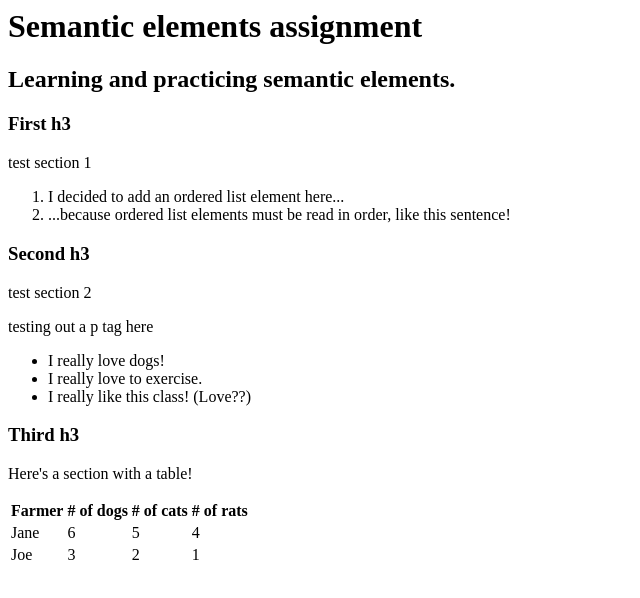
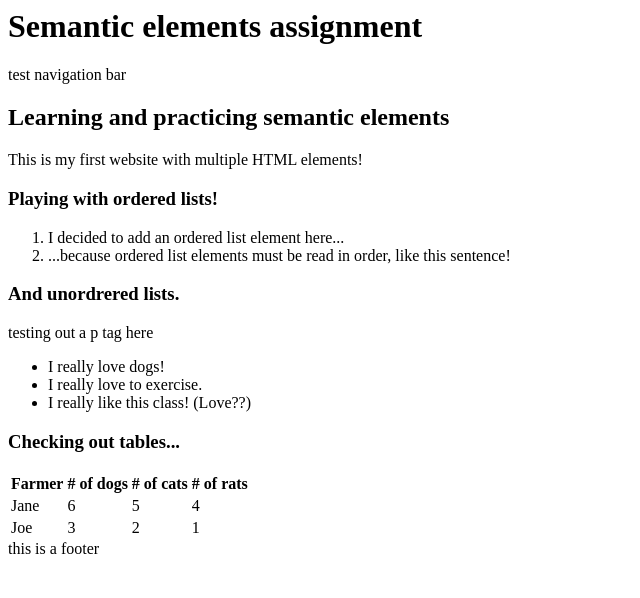
Before and after one commit to CaitRush/semantic-elements, a plain HTML site: page index.html in a window 1280 px wide. Shown: the whole page, without its empty margins (0-640 px from the left). Drawn offline with Linux system fonts and the light colour scheme.

Commit message:
Adding more elements

```diff
--- a/index.html
+++ b/index.html
@@ -5,25 +5,30 @@
     <title>Semantic elements</title>
   </head>
   <body>
+    <header>
       <h1>Semantic elements assignment</h1>
-    <h2>Learning and practicing semantic elements.</h2>
-    <h3>First h3</h3>
-      <section>test section 1</section>
+      <nav>test navigation bar</nav>
+      <h2>Learning and practicing semantic elements</h2>
+      <p>This is my first website with multiple HTML elements!</p>
+    </header>
+    <section>
+      <h3>Playing with ordered lists!</h3>
       <ol>
         <li>I decided to add an ordered list element here...</li>
         <li>...because ordered list elements must be read in order, like this sentence!</li>
       </ol>
-    <h3>Second h3</h3>
-        <section>test section 2</section>
+    </section>
+    <section>
+        <h3>And unordrered lists.</h3>
             <p>testing out a p tag here</p>
             <ul>
               <li>I really love dogs!</li>
               <li>I really love to exercise.</li>
               <li>I really like this class! (Love??)</li>
             </ul>
-    <h3>Third h3</h3>
-      <section>Here's a section with a table!</section>
-      <p></p>
+    </section>
+    <section>
+      <h3>Checking out tables...</h3>
       <table>
         <tr>
           <th>Farmer</th>
@@ -44,4 +49,8 @@
           <td>1</td>
         </tr>
       </table>
+    </section>
+    <section>
+      <footer>this is a footer</footer>
+    </section>
 </html>
```
Lines whose indentation alone changed are shown as unchanged.
